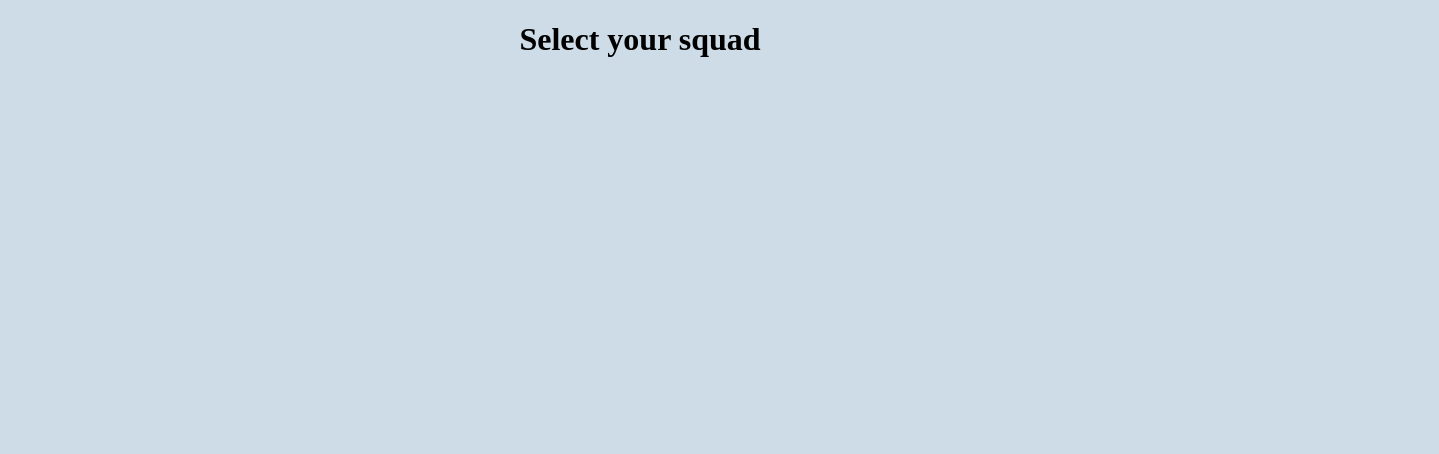
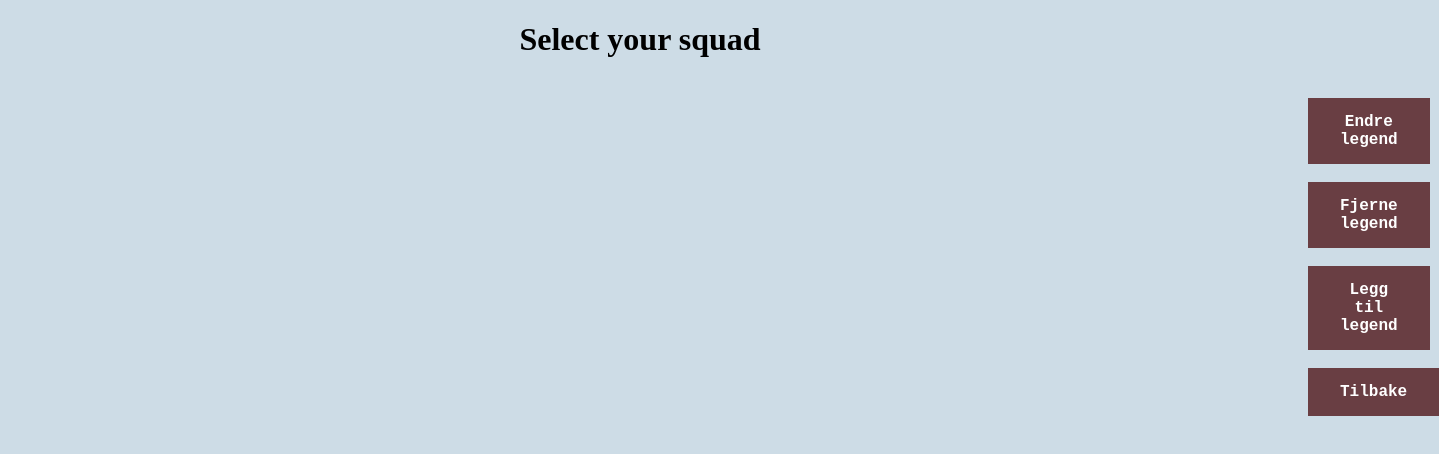
Before and after one commit to vildesv/oblig, a plain HTML site: page index.html in a window 1280 px wide. Both pictures are taken after a click on the button "Select your squad". Shown: the whole page, 1439 px wide, since content can reach past the window. Drawn offline with Linux system fonts and the light colour scheme.

Commit message:
oblig jobbing

```diff
--- a/css/main.css
+++ b/css/main.css
@@ -12,7 +12,6 @@ p.info {
 }
 
 .knapp {
-
     background-color: #693E43;
     border: none;
     color: white;
@@ -67,3 +66,23 @@ p.ability {
 .bilde {
     cursor: pointer;
 }
+
+.knapper {
+    margin-left: 1300px;
+    background-color: #693E43;
+    border: none;
+    color: white;
+    padding: 15px 32px;
+    text-align: center;
+    text-decoration: none;
+    font-family: 'Courier New', Courier, monospace;
+    font-weight: bold;
+    display: inline-block;
+    font-size: 16px;
+    cursor: pointer;
+}
+
+.knapper:hover {
+    background-color: white;
+    color: #693E43;
+}
--- a/index.html
+++ b/index.html
@@ -14,7 +14,6 @@
 
             <script src="js/model.js"></script>
             <script src="js/mainview.js"></script>
-            <script src="js/maincontroller.js"></script>
             <script src="js/selectview.js"></script>
             <script src="js/selectcontroller.js"></script>
 
--- a/js/maincontroller.js
+++ /dev/null
@@ -1 +0,0 @@
-// controller
--- a/js/mainview.js
+++ b/js/mainview.js
@@ -39,7 +39,7 @@ function selectedCharacter(idOnOneCharacter){
     </div>
     <br>
     <br>
-    <button id="tilbakeKnapp" onclick="updateView()">Back</button>
+    <button id="tilbakeKnapp" onclick="updateView()">Tilbake</button>
     `;
 
     divApp.innerHTML = html;
--- a/js/model.js
+++ b/js/model.js
@@ -195,9 +195,14 @@ const model = {
 
     ],
 
-    team: [
+    teamView: '',
+        team: [
+            {
+                id: '',
+            },
 
-    ],
+
+        ],
 
 };
 
--- a/js/selectcontroller.js
+++ b/js/selectcontroller.js
@@ -0,0 +1,26 @@
+// controller
+
+function leggTilLegend(){
+    let html = '';
+  for(let i = 0; i < model.characters.length; i++){
+      html += `<h1 onclick="selectThisCharacterToSquad(${model.characters[i].id})">${model.characters[i].name}</h1>`;
+  }
+      test = html
+      squadView();
+}
+
+function selectThisCharacterToSquad(idOnSingleCharacter){
+    if(model.team.length <= 3){
+      model.team.push({id: idOnSingleCharacter})
+      test= ''
+    }
+
+  test= '';
+      squadView();
+}
+
+/* function fjerneLegend(index) {
+model.team.slice(index, 1)
+}
+
+ */
--- a/js/selectview.js
+++ b/js/selectview.js
@@ -1,5 +1,27 @@
+//second view
+let test = '';
 function squadView() {
-    let html = `<h1>Select your squad</h1>`;
+    let html = `<h1>Select your squad</h1> <br> ${test}`;
+    for(let i = 0; i < model.team.length; i++){
+        for(let f = 0; f < model.characters.length; f++){
+            if(model.team[i].id === model.characters[f].id){
+                html += `<h2 style="text-align: center;">${model.characters[f].name}</h2>`;
+
+            }
+        }
+    }
+
+
+    html += `
+    <button class="knapper" onclick="endreLegend()">Endre legend</button><br><br>
+    <button class="knapper" onclick="fjerneLegend()">Fjerne legend</button><br><br>
+    <button class="knapper" onclick="leggTilLegend()">Legg til legend</button><br><br>
+    <button class="knapper" onclick="updateView()">Tilbake</button>
+
+    `;
+
+    divApp.innerHTML = html;
+}
 
 
 
@@ -7,10 +29,43 @@ function squadView() {
 
 
 
-    divApp.innerHTML = html;
+  /* Forsøk:
+<h2>${model.characters[f].name}</h2>
+
+
+function selectedSquad(){
+let html = '';
+for(let i = 0; i < model.team.length; i++){
+if(model.team[i].id == model.characters.filter(char => char.id)){
+html += `<h2>${model.characters[i].name}</h2>`}
+for(let f = 0; f < model.characters.length; f++){
+if(model.team[i].id === model.characters[f].id){
+    html += `<h2>${model.characters[f].name}</h2>`}
+}
+}
+model.teamView = html
+squadView();
 }
 
+if (model.characters[i].id == model.team[t].id)
+    html += `model.characters[i].name`;
 
-/*
-if (model.characters[i].id == model.team[t].id)
-        html += `model.characters[i].name`; */
+html += `
+<button class="knapper" onclick="endreLegend()">Endre legend</button><br><br>
+<button class="knapper" onclick="fjerneLegend()">Fjerne legend</button><br><br>
+<button class="knapper" onclick="leggTilLegend()">Legg til legend</button><br><br>
+<button class="knapper" onclick="updateView()">Tilbake</button>
+`;
+
+model.characters.length % 5;
+for(let i = 0; i < model.characters.length % 3; i ++) {
+        html += `
+            <div></div>
+            <div></div>
+            <div><img class="bilde" src="${model.characters[i].img}" width="225" height="300"></div>
+        `;
+    }
+
+if(model.team[i].id == model.characters.filter(char => char.id)){
+html += `<h2>${model.characters[i].name}</h2>`}
+    */
```
